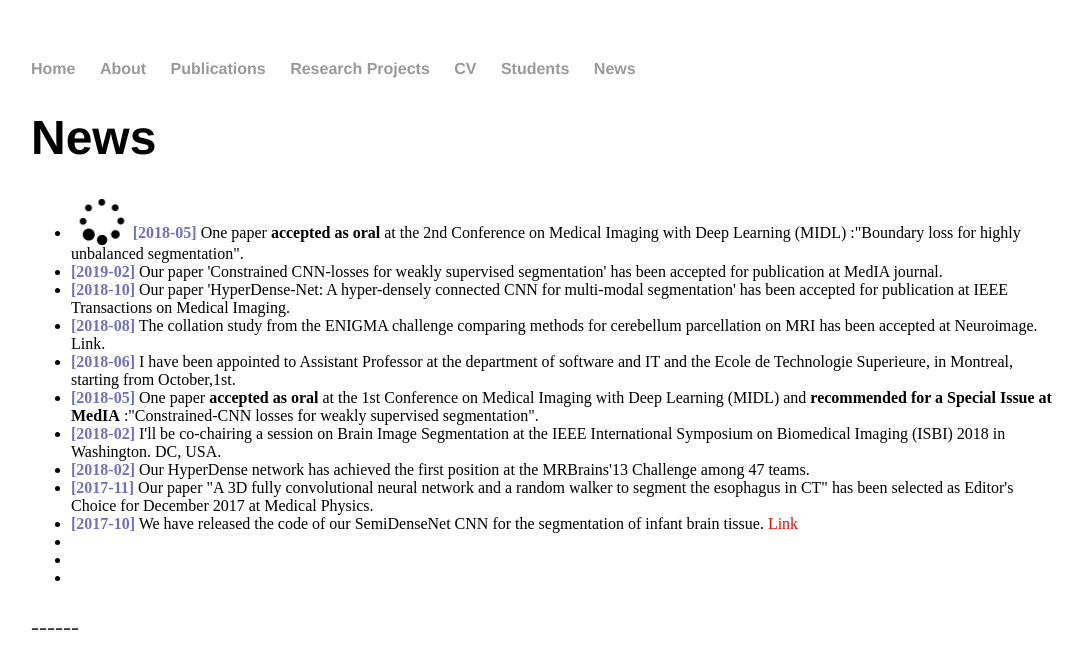
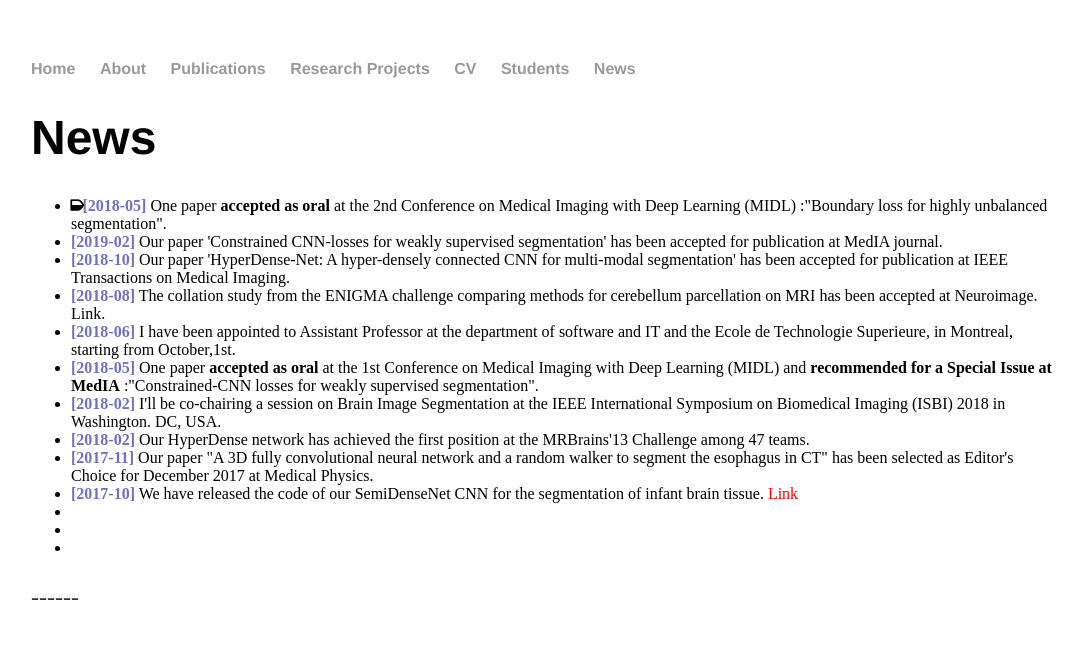
Before and after one commit to josedolz/josedolz.github.io, a Jekyll site: the page built from news/index.html, in a window 1280 px wide. Shown: the top 669 px of the page, without its empty margins (97-1180 px from the left). Built offline with Jekyll 4.4.1, drawn with Linux system fonts in a browser that asks for light colours; nearby versions of some CDN libraries; library files that are not in the unit come from our copies.

Commit message:
Update index.html

```diff
--- a/news/index.html
+++ b/news/index.html
@@ -5,7 +5,7 @@ title: news
 <div class="blurb">
 	<h1>News</h1>
 	<ul>
-		<li><i class="fa fa-spinner fa-pulse fa-3x fa-fw"></i><b style="color:#7070c2">[2018-05]</b> One paper <b>accepted as oral</b> at the 2nd Conference on Medical Imaging with Deep Learning (MIDL) :"Boundary loss for highly unbalanced segmentation".</li>
+		<li><i class="fa fa-shield fa-rotate-270"></i><b style="color:#7070c2">[2018-05]</b> One paper <b>accepted as oral</b> at the 2nd Conference on Medical Imaging with Deep Learning (MIDL) :"Boundary loss for highly unbalanced segmentation".</li>
 		<li><b style="color:#7070c2">[2019-02]</b> Our paper 'Constrained CNN-losses for weakly supervised segmentation' has been accepted for publication at MedIA journal.</li>
 		<li><b style="color:#7070c2">[2018-10]</b> Our paper 'HyperDense-Net: A hyper-densely connected CNN for multi-modal segmentation' has been accepted for publication at IEEE Transactions on Medical Imaging.</li>
 		<li><b style="color:#7070c2">[2018-08]</b> The collation study from the ENIGMA challenge comparing methods for cerebellum parcellation on MRI has been accepted at Neuroimage. Link.</li>
```
